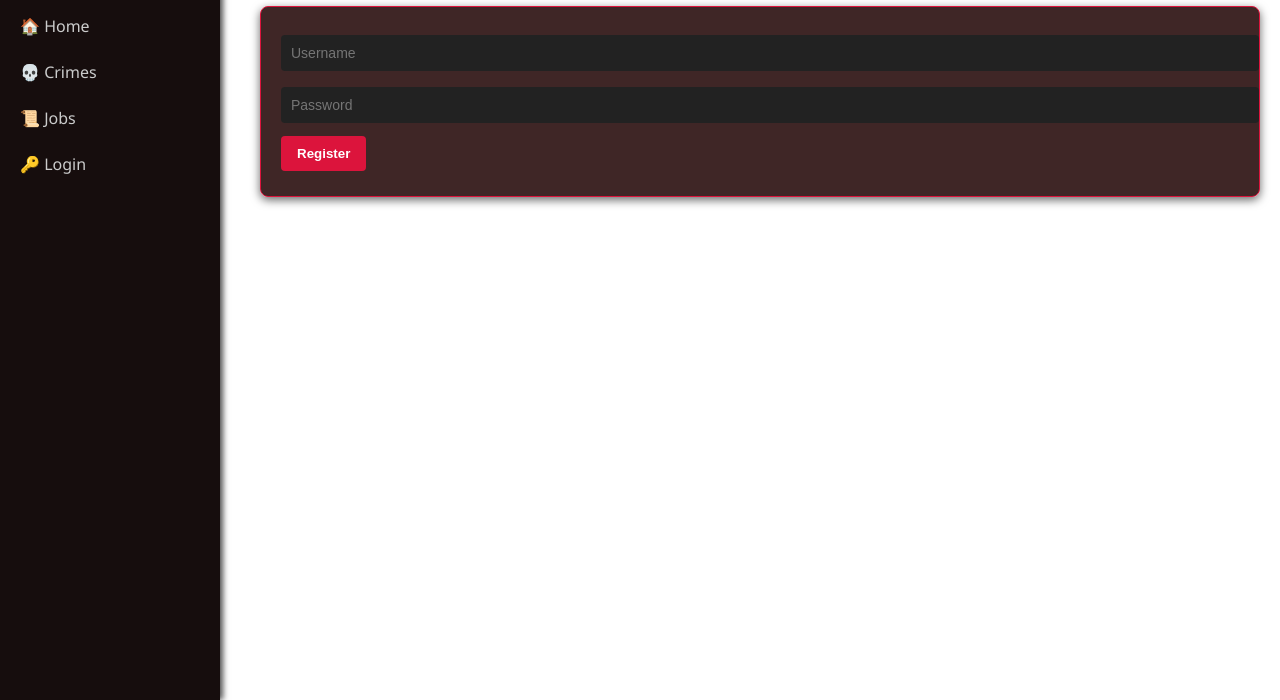
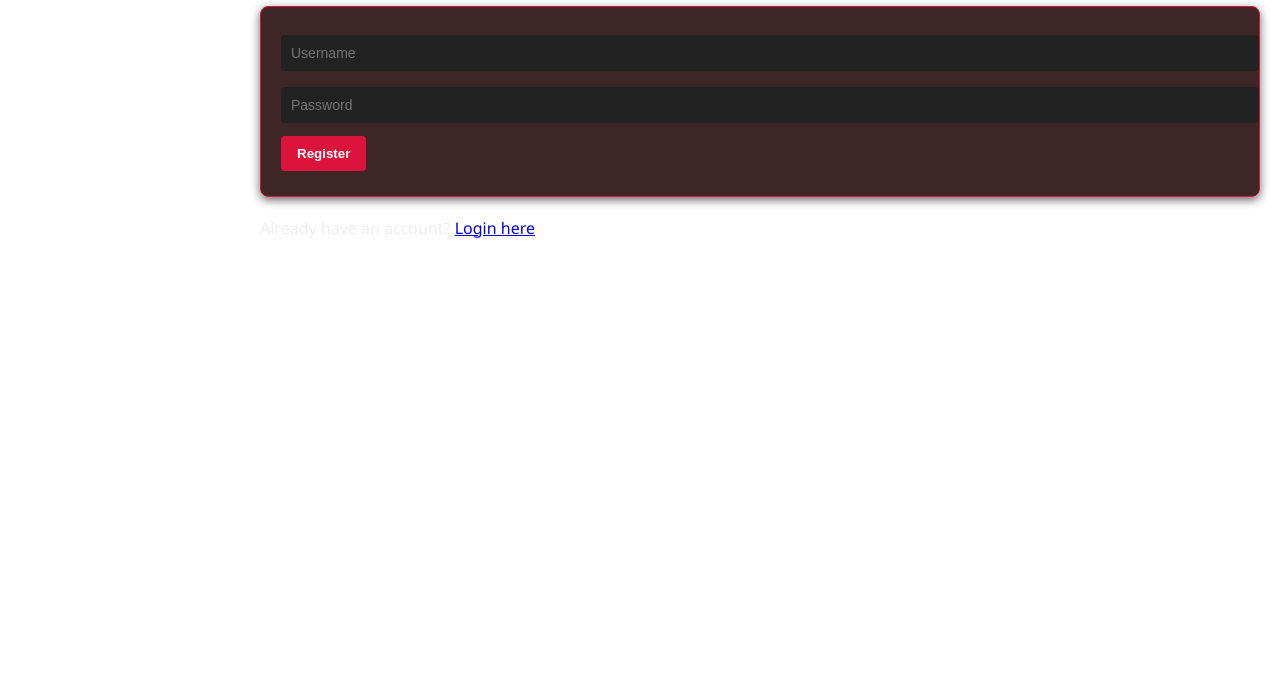
Before and after one commit to ryanmayo091-spec/empire-of-silence, a website: page public/register.html in a window 1280 px wide. Shown: the part 100-800 px from the top of the page. Drawn offline with Linux system fonts and the light colour scheme.

Commit message:
Update register.html

```diff
--- a/public/register.html
+++ b/public/register.html
@@ -4,17 +4,8 @@
   <title>Empire of Silence - Register</title>
   <link rel="stylesheet" href="style.css">
   <script src="common.js"></script>
-  <link rel="stylesheet" href="https://cdnjs.cloudflare.com/ajax/libs/font-awesome/6.4.0/css/all.min.css">
 </head>
 <body>
-  <div class="sidebar">
-    <h2>Empire 🕶️</h2>
-    <a href="/">🏠 Home</a>
-    <a href="/crimes">💀 Crimes</a>
-    <a href="/jobs">📜 Jobs</a>
-    <a href="/login">🔑 Login</a>
-  </div>
-
   <div class="content">
     <h1>Register</h1>
     <div class="panel">
@@ -22,9 +13,15 @@
       <input id="pass" type="password" placeholder="Password">
       <button onclick="register()">Register</button>
     </div>
+    <p>Already have an account? <a href="/login">Login here</a></p>
   </div>
 
   <script>
+    if (token) {
+      // Already logged in → go to dashboard
+      window.location = "/";
+    }
+
     async function register() {
       const username = document.getElementById("user").value;
       const password = document.getElementById("pass").value;
```
